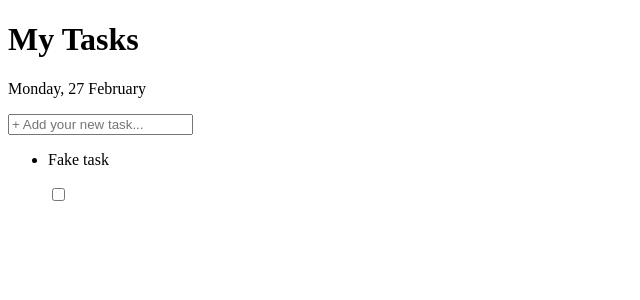
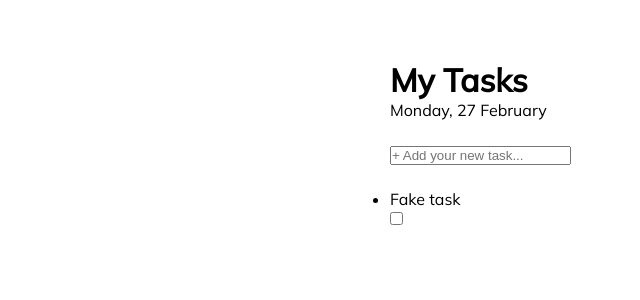
Before and after one commit to PrzybylskiMariusz/todo-react, a React (Vite) app: page / in a window 1280 px wide. Shown: the top 300 px of the page, without its empty margins (0-640 px from the left). Built offline with nearby package versions, Linux system fonts and the light colour scheme.

Commit message:
Add global styles

```diff
--- a/index.html
+++ b/index.html
@@ -4,7 +4,10 @@
 		<meta charset="UTF-8" />
 		<link rel="icon" type="image/svg+xml" href="/vite.svg" />
 		<meta name="viewport" content="width=device-width, initial-scale=1.0" />
-    <title>Vite + React</title>
+		<title>Todo App</title>
+		<link
+			href="https://fonts.googleapis.com/css2?family=Mulish:wght@200;400;500&display=swap"
+			rel="stylesheet" />
 	</head>
 	<body>
 		<div id="root"></div>
--- a/src/App.jsx
+++ b/src/App.jsx
@@ -1,3 +1,6 @@
+import { GlobalStyles } from "./styles/GlobalStyles";
+import Wrapper from "./components/Wrapper";
+
 function App() {
 	const weekday = new Date().toLocaleDateString("en-US", { weekday: "long" });
 	const numericDay = new Date().toLocaleDateString("en-US", { day: "numeric" });
@@ -6,6 +9,8 @@ function App() {
 
 	return (
 		<>
+			<GlobalStyles />
+			<Wrapper>
 				<div>
 					<h1>My Tasks</h1>
 					<p>{currentDate}</p>
@@ -21,6 +26,7 @@ function App() {
 						</label>
 					</li>
 				</ul>
+			</Wrapper>
 		</>
 	);
 }
--- /dev/null
+++ b/src/components/Wrapper/Wrapper.styles.jsx
@@ -0,0 +1,9 @@
+import styled from "styled-components";
+
+export const StyledWrapper = styled.div`
+	width: 50rem;
+	padding: 6rem 0;
+	display: flex;
+	flex-direction: column;
+	gap: 2.4rem;
+`;
--- /dev/null
+++ b/src/components/Wrapper/index.jsx
@@ -0,0 +1,7 @@
+import { StyledWrapper } from "./Wrapper.styles";
+
+const Wrapper = ({ children }) => {
+	return <StyledWrapper>{children}</StyledWrapper>;
+};
+
+export default Wrapper;
--- /dev/null
+++ b/src/styles/GlobalStyles.jsx
@@ -0,0 +1,29 @@
+import { createGlobalStyle } from "styled-components";
+
+export const GlobalStyles = createGlobalStyle`
+    html {
+        box-sizing: border-box;
+        -webkit-font-smoothing: antialiased;
+        -moz-osx-font-smoothing: grayscale;
+        font-size: 62.5%;
+    }
+
+    *,
+    *:before,
+    *:after {
+        box-sizing: inherit;
+        margin: 0;
+        padding: 0;
+    }
+
+    body {
+        font-family: "Mulish", sans-serif;
+        font-size: 1.6rem;
+        font-weight: 400;
+        display: flex;
+        align-items: flex-start;
+        justify-content: center;
+        height: 100vh;
+        width: 100%;
+    }
+`;
```
Lines whose indentation alone changed are shown as unchanged.
